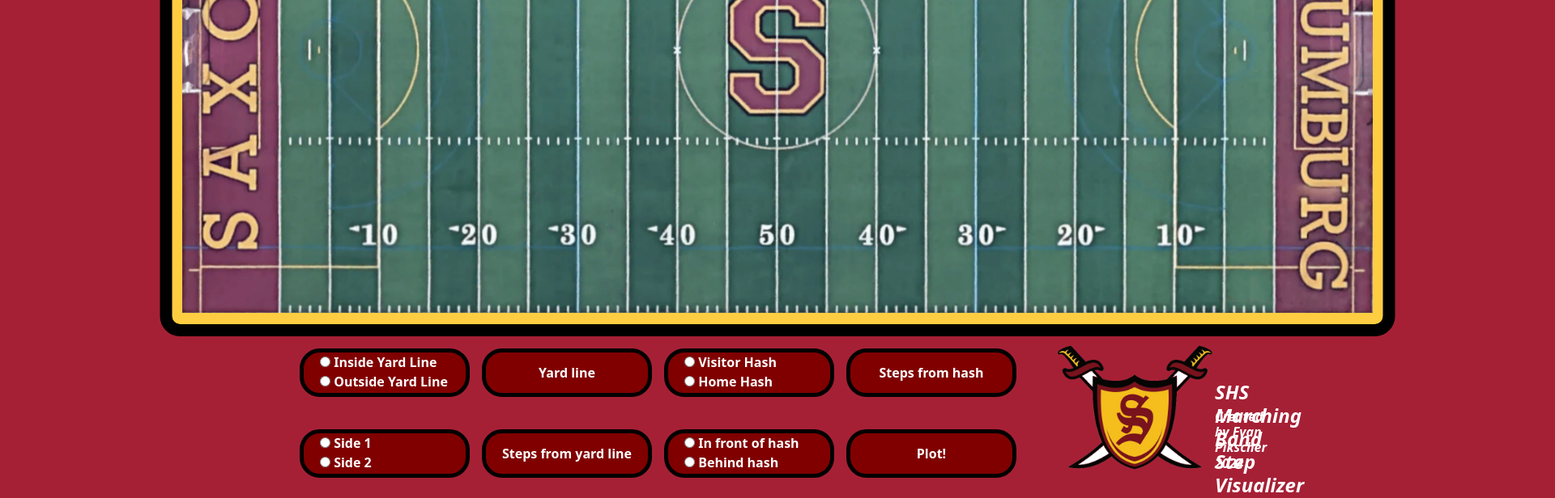
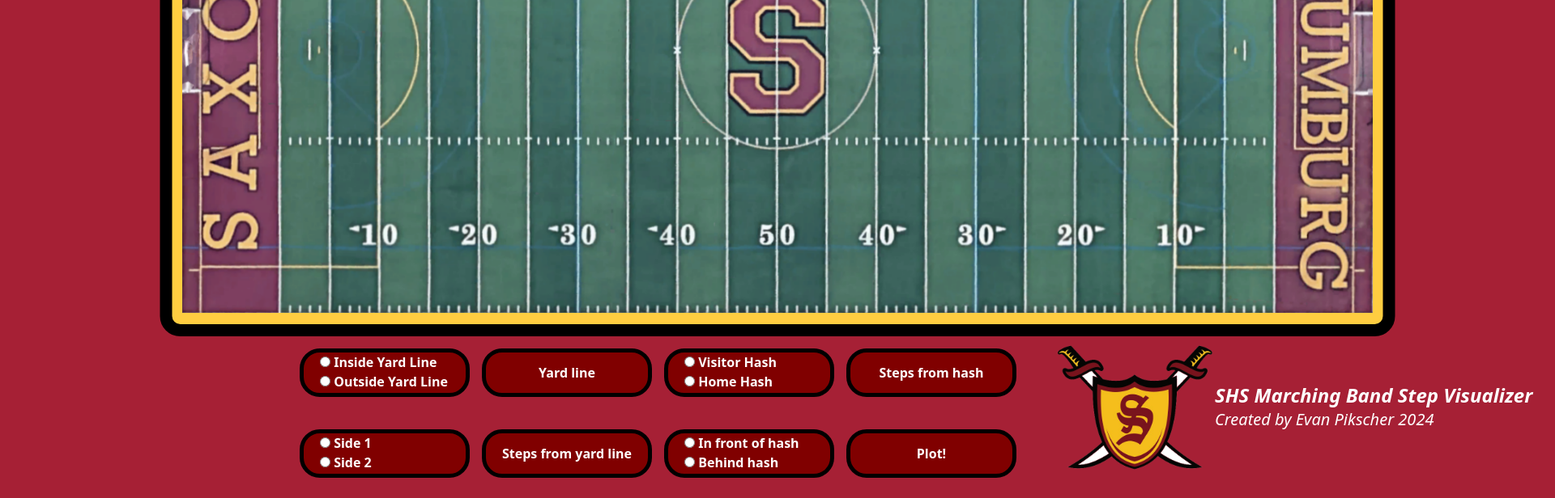
Before and after one commit to evanp0/Wow-Project, a plain HTML site: page index.html in a window 1280 px wide. Shown: the part 329-945 px from the top of the page at 81% size, 1920 px wide, since content can reach past the window. After the commit the page ends 920 px from the top, so only its background shows below. Drawn offline with nearby package versions, Linux system fonts and the light colour scheme.

Commit message:
1.2 updated credits to not indent

```diff
--- a/Yup.css
+++ b/Yup.css
@@ -210,6 +210,7 @@
 }
 .credits{
     color: white;
+    width: 500px;
     font-weight: bold;
     font-size: x-large;
     margin-left: 1500px;
@@ -217,12 +218,3 @@
     position: absolute;
     font-style: italic;
 }
-.credits2{
-    color: white;
-    font-weight: bold;
-    margin-left: 1500px;
-    margin-top: 835px;
-    font-size: medium;
-    position: absolute;
-    font-style: italic;
-}
--- a/index.html
+++ b/index.html
@@ -89,11 +89,12 @@
 <span class = "sideBorder"></span>
 <span class = "vHBorder"></span>
 <span class = "fBBorder"></span>
-<h2 class = "credits">
+<span class = "credits">
   SHS Marching Band Step Visualizer
-</h2>
-<h5 class = "credits2">
-    Created by Evan Pikscher 2024
-</h5>
+    <h5>
+        Created by Evan Pikscher 2024
+    </h5>
+</span>
+
 </body>
 </html>
```
